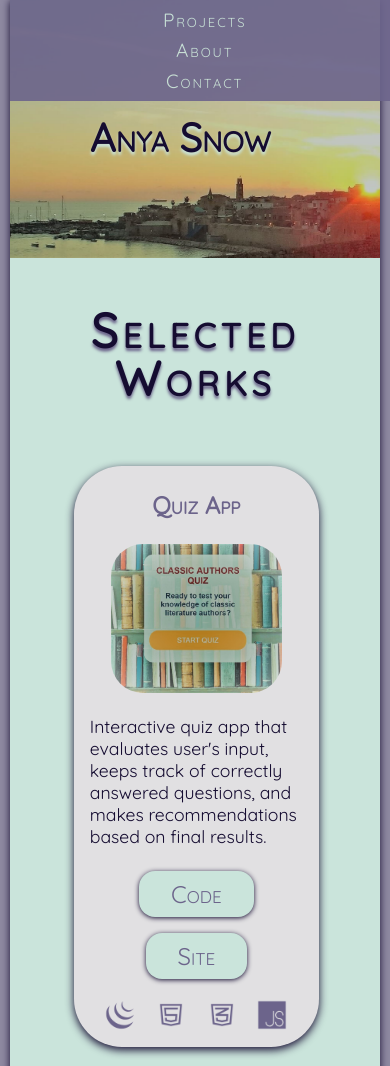
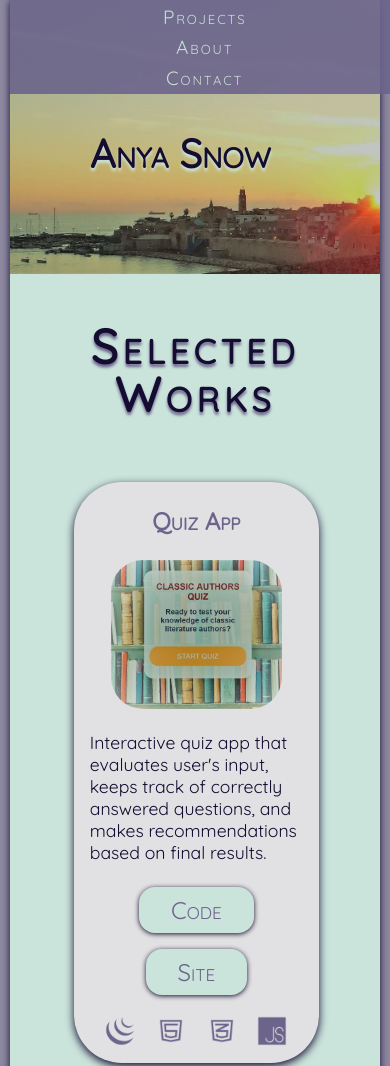
Before and after one commit to anyasnow/portfolio, a website: page index.html in a window 390 px wide. Shown: the top 1066 px of the page. Drawn offline with Linux system fonts and the light colour scheme; a web font is replaced by a local one.

Commit message:
sunset padding

```diff
--- a/styles.css
+++ b/styles.css
@@ -68,7 +68,7 @@ header {
 
 @media screen and (max-width: 500px) {
   .navlinks {
-  padding: 0.3rem 2rem;
+  padding: 0.1rem 2rem;
   }
 }
 
@@ -85,7 +85,11 @@ header {
   vertical-align: middle;
 }
 
-
+@media screen and (max-width: 500px) {
+  .navlinks a {
+    font-size: 1rem;
+  }
+}
 .navlinks a:hover {
   background-color: var(--main-light-color);
   color: var(--main-dark-color);
@@ -186,7 +190,7 @@ line-height: 3rem;
     .sunset {
       background-image:
      url(images/sunset5.jpg);
-      padding: 6rem 4rem 5rem 4rem;
+      padding: 7rem 4rem 5rem 4rem;
      }
   }
 
```
